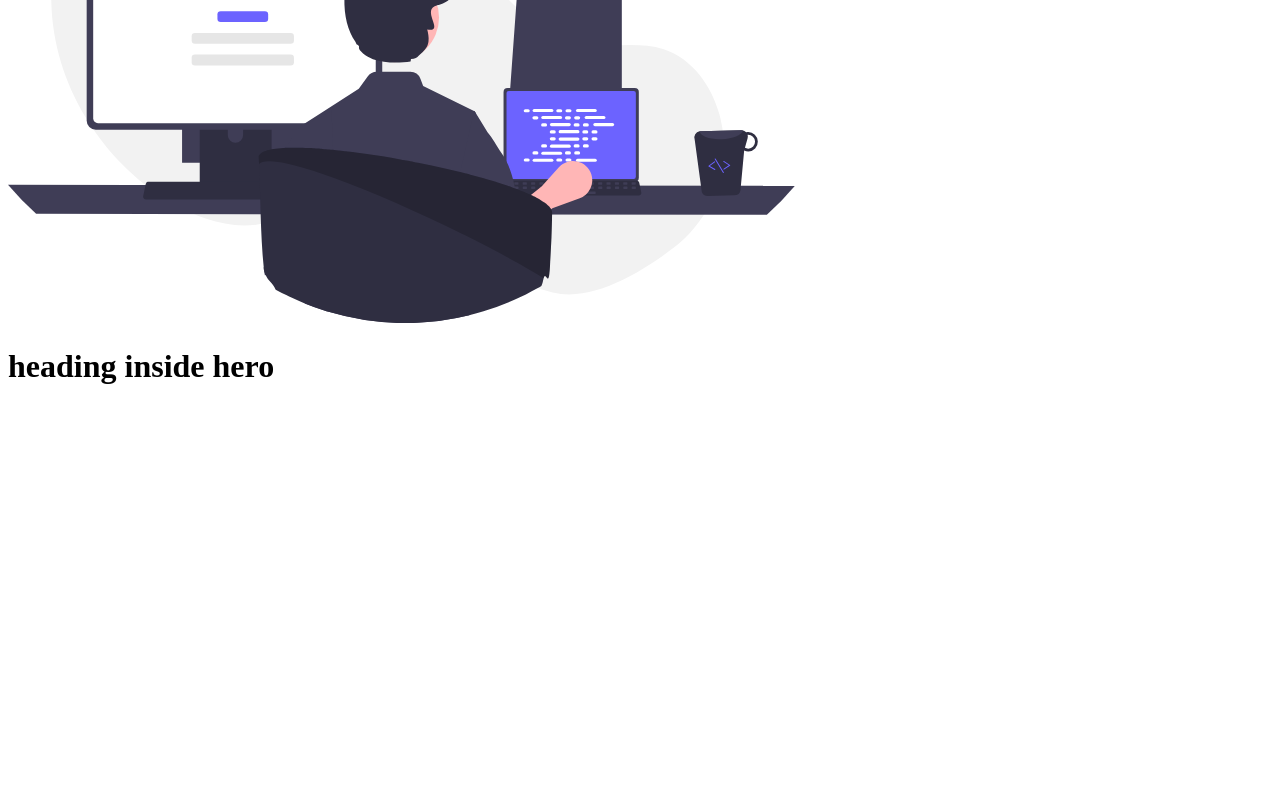
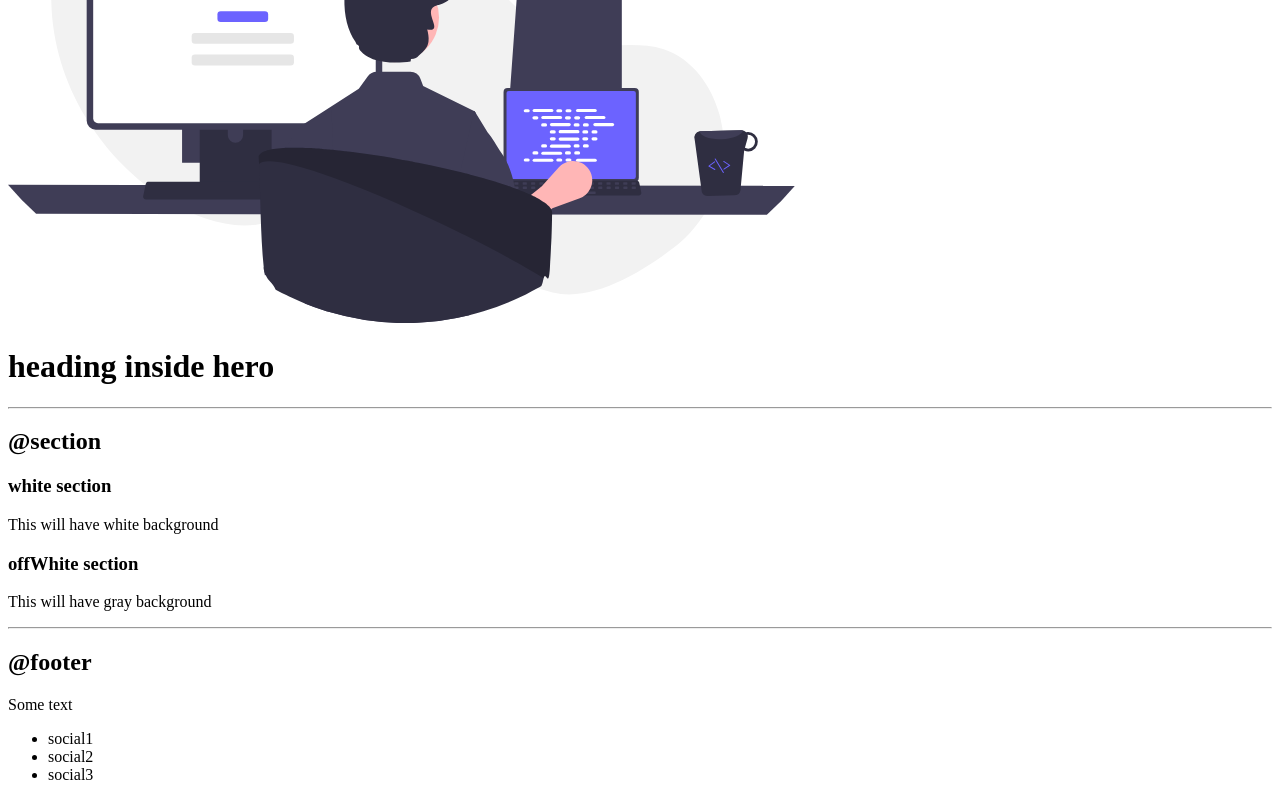
Before and after one commit to amanraina1/neogCamp-lesson1, a plain HTML site: page index.html in a window 1280 px wide. Shown: the part 1663-2463 px from the top of the page. Before the commit the page ends 2318 px from the top, so only its background shows below. Drawn offline with Linux system fonts and the light colour scheme.

Commit message:
completed the HTML part

```diff
--- a/index.html
+++ b/index.html
@@ -100,6 +100,29 @@
     <h1>heading inside hero</h1>
    </header>
 
+   <hr>
+   <h2>@section</h2>
+   <section>
+    <h3>white section</h3>
+   <p>This will have white background</p>
+   </section>
+
+   <section>
+    <h3>offWhite section</h3>
+   <p>This will have gray background</p>
+   </section>
+
+   <hr>
+
+   <h2>@footer</h2>
+   <footer>
+    <div>Some text</div>
+    <ul>
+        <li>social1</li>
+        <li>social2</li>
+        <li>social3</li>
+    </ul>
+   </footer>
 
 
 
@@ -109,7 +132,9 @@
 
 
 
-   <div style="height: 30vh;">
+
+
+   <!-- <div style="height: 30vh;"> -->
 
    </div>
 
```
